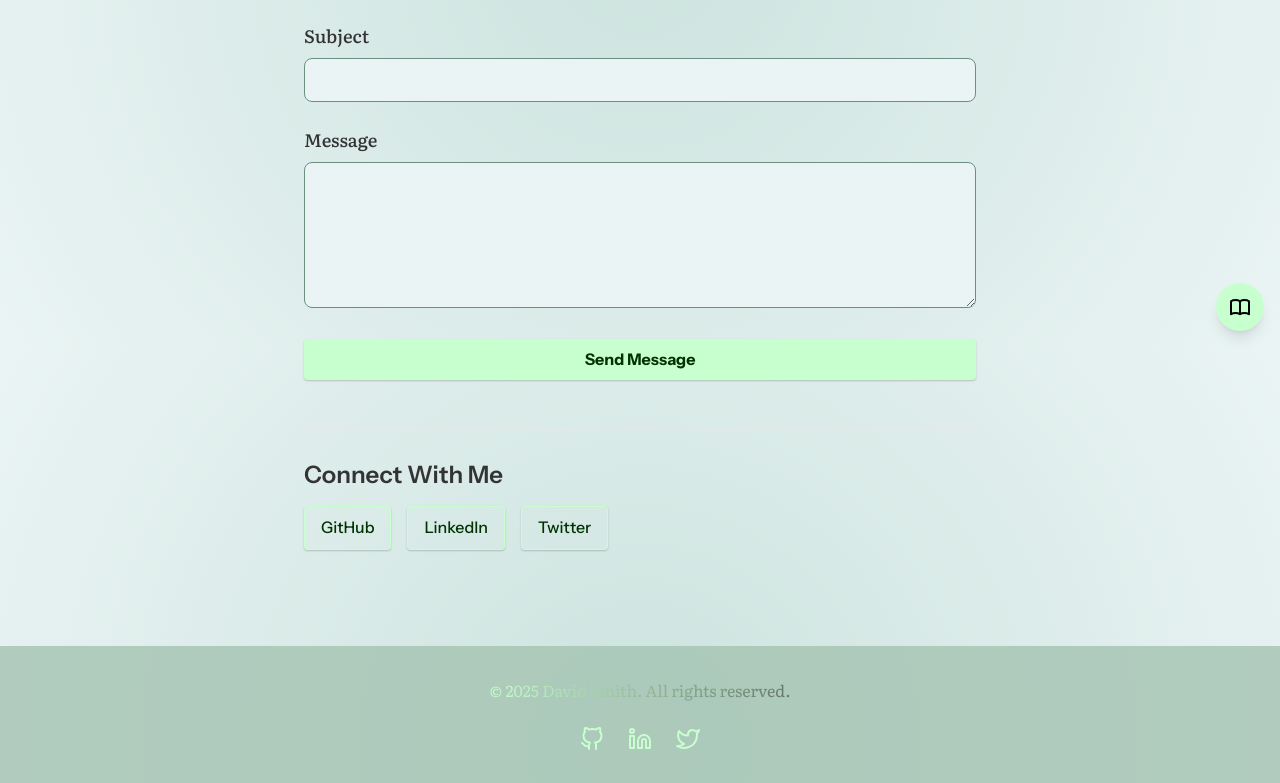
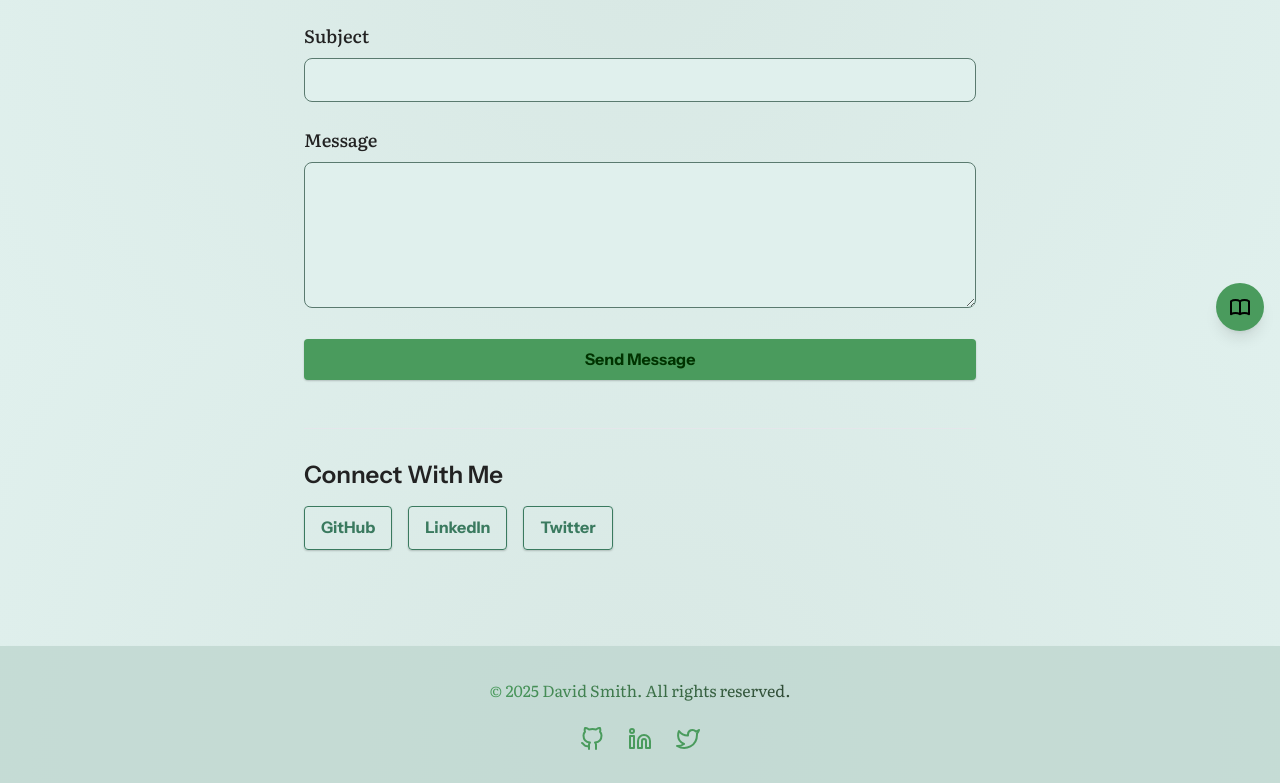
Before and after one commit to basillicus/demo-web-portfolio, a SvelteKit app: page /contact in a window 1280 px wide. Shown: the part 453-1236 px from the top of the page. Built offline with nearby package versions, Linux system fonts and the light colour scheme; a web font is replaced by a local one.

Commit message:
Tweak colors and buttons alignment

```diff
--- a/src/app.css
+++ b/src/app.css
@@ -78,22 +78,30 @@ a:hover {
   color: #003300;
 }
 
+/* Specific styling for light theme secondary buttons */
 .btn-secondary {
   background-color: transparent;
   color: var(--color-accent-yellow);
   border: 1px solid var(--color-accent-yellow);
-  font-weight: 500;
+  font-weight: bold;
 }
 
 .btn-secondary:hover {
   background-color: var(--color-accent-yellow);
-  color: var(--color-bg-primary); /* Use dark theme background color for text */
+  color: var(--color-bg-primary);
   border-color: var(--color-accent-yellow);
 }
 
 /* Specific styling for light theme secondary buttons */
+[data-theme="light"] .btn-secondary {
+  color: var(--color-accent-green);
+  border-color: var(--color-accent-green);
+}
+
 [data-theme="light"] .btn-secondary:hover {
-  color: #003300; /* Dark green text for better contrast on light green */
+  background-color: var(--color-accent-yellow); /* Match primary button hover color */
+  color: #003300; /* Dark green text for better contrast */
+  border-color: var(--color-accent-yellow);
 }
 
 .card {
@@ -129,6 +137,15 @@ a:hover {
 
 .text-gray-700 {
   color: var(--color-bg-primary);
+}
+
+/* Light theme tag styling */
+[data-theme="light"] .bg-gray-100 {
+  background-color: #d0e0da; /* Softer background for tags in light theme */
+}
+
+[data-theme="light"] .text-gray-700 {
+  color: #2c5c4a; /* Richer text color for tags in light theme */
 }
 
 .border-secondary {
@@ -366,16 +383,17 @@ pre[class*="language-"] {
   transition-duration: 200ms;
 }
 
+/* Theme link styling */
 .theme-link {
-  color: var(--color-accent-yellow); /* Default to accent color (yellow in dark theme) */
+  color: var(--color-accent-yellow); /* Default to accent color */
 }
 
 [data-theme="light"] .theme-link {
-  color: #003300; /* Dark green in light theme */
+  color: var(--color-accent-green); /* Deeper green in light theme */
 }
 
 .theme-link:hover {
-  color: var(--color-accent-yellow); /* Hover to accent color in both themes */
+  color: var(--color-accent-yellow); /* Hover to accent color */
 }
 
 @keyframes gradient {
--- a/src/lib/styles/theme.css
+++ b/src/lib/styles/theme.css
@@ -1,7 +1,7 @@
 :root {
   /* Dark Theme (default) */
   --color-bg-primary: #0D1B2A;
-  --color-bg-secondary: #1B263B;
+  --color-bg-secondary: #152232; /* Darker for better contrast */
   --color-bg-card: #415A77;
   --color-text-primary: #E0E1DD;
   --color-text-secondary: #778DA9;
@@ -41,12 +41,12 @@
 
 [data-theme="light"] {
   /* Light Theme */
-  --color-bg-primary: #f6fff8;
-  --color-bg-secondary: #eaf4f4;
-  --color-bg-card: #cce3de;
-  --color-text-primary: #333333;
-  --color-text-secondary: #6b9080;
-  --color-header-footer: #a4c3b2;
-  --color-accent-yellow: #c8ffce;
-  --color-accent-green: #6b9080;
+  --color-bg-primary: #f0f8f0; /* Slightly darker, more balanced background */
+  --color-bg-secondary: #e0f0ed; /* Softer secondary background */
+  --color-bg-card: #d8e8e4; /* More distinct card background */
+  --color-text-primary: #222222; /* Darker text for better contrast */
+  --color-text-secondary: #5a7a6f; /* Richer secondary text */
+  --color-header-footer: #c0d8d0; /* Softer header/footer */
+  --color-accent-yellow: #4a9b5d; /* More natural green accent */
+  --color-accent-green: #3a7a5f; /* Deeper green for accents */
 }
--- a/src/routes/+page.svelte
+++ b/src/routes/+page.svelte
@@ -59,11 +59,13 @@
 	<!-- Featured Project -->
 	<section class="section fade-in">
 		<h2 class="text-3xl font-bold mb-8 text-center">Featured Project</h2>
-		<div class="card max-w-4xl mx-auto">
-			<div class="p-8">
+		<div class="card max-w-4xl mx-auto flex flex-col h-full">
+			<div class="p-8 flex flex-col flex-grow">
 				<h3 class="text-2xl font-bold mb-4">{featuredProject.title}</h3>
-				<p class="text-gray-600 mb-6">{featuredProject.summary}</p>
-				<a href="/projects/{featuredProject.slug}" class="btn inline-block">Learn More</a>
+				<p class="text-gray-600 mb-6 flex-grow">{featuredProject.summary}</p>
+				<div class="mt-auto">
+					<a href="/projects/{featuredProject.slug}" class="btn btn-secondary inline-block">Learn More</a>
+				</div>
 			</div>
 		</div>
 	</section>
@@ -73,10 +75,10 @@
 		<h2 class="text-3xl font-bold mb-8 text-center">Recent Projects</h2>
 		<div class="grid grid-cols-1 md:grid-cols-2 gap-8">
 			{#each projects as project}
-				<div class="card fade-in-staggered">
-					<div class="p-6">
+				<div class="card fade-in-staggered flex flex-col h-full">
+					<div class="p-6 flex flex-col flex-grow">
 						<h3 class="text-xl font-bold mb-2">{project.title}</h3>
-						<p class="text-gray-600 mb-4">{project.summary}</p>
+						<p class="text-gray-600 mb-4 flex-grow">{project.summary}</p>
 						<div class="flex flex-wrap gap-2 mb-4">
 							{#each project.tags as tag}
 								<a href="/tags/{encodeURIComponent(tag)}" class="bg-gray-100 text-gray-700 px-2 py-1 rounded text-sm hover:bg-gray-200 transition-colors">
@@ -84,7 +86,9 @@
 								</a>
 							{/each}
 						</div>
-						<a href="/projects/{project.slug}" class="theme-link font-medium hover:font-bold transition-colors duration-200">View Project</a>
+						<div class="mt-auto">
+							<a href="/projects/{project.slug}" class="btn btn-secondary">View Project</a>
+						</div>
 					</div>
 				</div>
 			{/each}
@@ -99,11 +103,11 @@
 		<h2 class="text-3xl font-bold mb-8 text-center">Latest from the Blog</h2>
 		<div class="grid grid-cols-1 md:grid-cols-2 gap-8">
 			{#each blogPosts as post}
-				<div class="card fade-in-staggered">
-					<div class="p-6">
+				<div class="card fade-in-staggered flex flex-col h-full">
+					<div class="p-6 flex flex-col flex-grow">
 						<h3 class="text-xl font-bold mb-2">{post.title}</h3>
 						<p class="text-gray-500 text-sm mb-2">{post.date}</p>
-						<p class="text-gray-600 mb-4">{post.summary}</p>
+						<p class="text-gray-600 mb-4 flex-grow">{post.summary}</p>
 						<div class="flex flex-wrap gap-2 mb-4">
 							{#each post.tags as tag}
 								<a href="/tags/{encodeURIComponent(tag)}" class="bg-gray-100 text-gray-700 px-2 py-1 rounded text-sm hover:bg-gray-200 transition-colors">
@@ -111,7 +115,9 @@
 								</a>
 							{/each}
 						</div>
-						<a href="/blog/{post.slug}" class="theme-link font-medium hover:font-bold transition-colors duration-200">Read Article</a>
+						<div class="mt-auto">
+							<a href="/blog/{post.slug}" class="btn btn-secondary">Read Article</a>
+						</div>
 					</div>
 				</div>
 			{/each}
--- a/src/routes/blog/+page.svelte
+++ b/src/routes/blog/+page.svelte
@@ -13,11 +13,11 @@
 		<h1 class="text-4xl font-bold mb-8">Blog</h1>
 		<div class="grid grid-cols-1 gap-8">
 			{#each posts as post}
-				<div class="card">
-					<div class="p-6">
+				<div class="card flex flex-col h-full">
+					<div class="p-6 flex flex-col flex-grow">
 						<h2 class="text-2xl font-bold mb-2">{post.title}</h2>
 						<p class="text-gray-500 text-sm mb-2">{post.date}</p>
-						<p class="text-gray-600 mb-4">{post.summary}</p>
+						<p class="text-gray-600 mb-4 flex-grow">{post.summary}</p>
 						<div class="flex flex-wrap gap-2 mb-4">
 							{#each post.tags as tag}
 								<a href="/tags/{encodeURIComponent(tag)}" class="bg-gray-100 text-gray-700 px-2 py-1 rounded text-sm hover:bg-gray-200 transition-colors">
@@ -25,7 +25,9 @@
 								</a>
 							{/each}
 						</div>
-						<a href="/blog/{post.slug}" class="btn btn-secondary">Read Article</a>
+						<div class="mt-auto">
+							<a href="/blog/{post.slug}" class="btn btn-secondary">Read Article</a>
+						</div>
 					</div>
 				</div>
 			{/each}
--- a/src/routes/projects/+page.svelte
+++ b/src/routes/projects/+page.svelte
@@ -14,11 +14,11 @@
 		<h1 class="text-4xl font-bold mb-8">Projects</h1>
 		<div class="grid grid-cols-1 md:grid-cols-2 lg:grid-cols-3 gap-8">
 			{#each projects as project}
-				<div class="card">
-					<div class="p-6">
+				<div class="card flex flex-col h-full">
+					<div class="p-6 flex flex-col flex-grow">
 						<h2 class="text-xl font-bold mb-2">{project.title}</h2>
 						<p class="text-gray-500 text-sm mb-2">{project.date}</p>
-						<p class="text-gray-600 mb-4">{project.summary}</p>
+						<p class="text-gray-600 mb-4 flex-grow">{project.summary}</p>
 						<div class="flex flex-wrap gap-2 mb-4">
 							{#each project.tags as tag}
 								<a href="/tags/{encodeURIComponent(tag)}" class="bg-gray-100 text-gray-700 px-2 py-1 rounded text-sm hover:bg-gray-200 transition-colors">
@@ -26,7 +26,9 @@
 								</a>
 							{/each}
 						</div>
-						<a href="/projects/{project.slug}" class="btn btn-secondary">View Project</a>
+						<div class="mt-auto">
+							<a href="/projects/{project.slug}" class="btn btn-secondary">View Project</a>
+						</div>
 					</div>
 				</div>
 			{/each}
```
